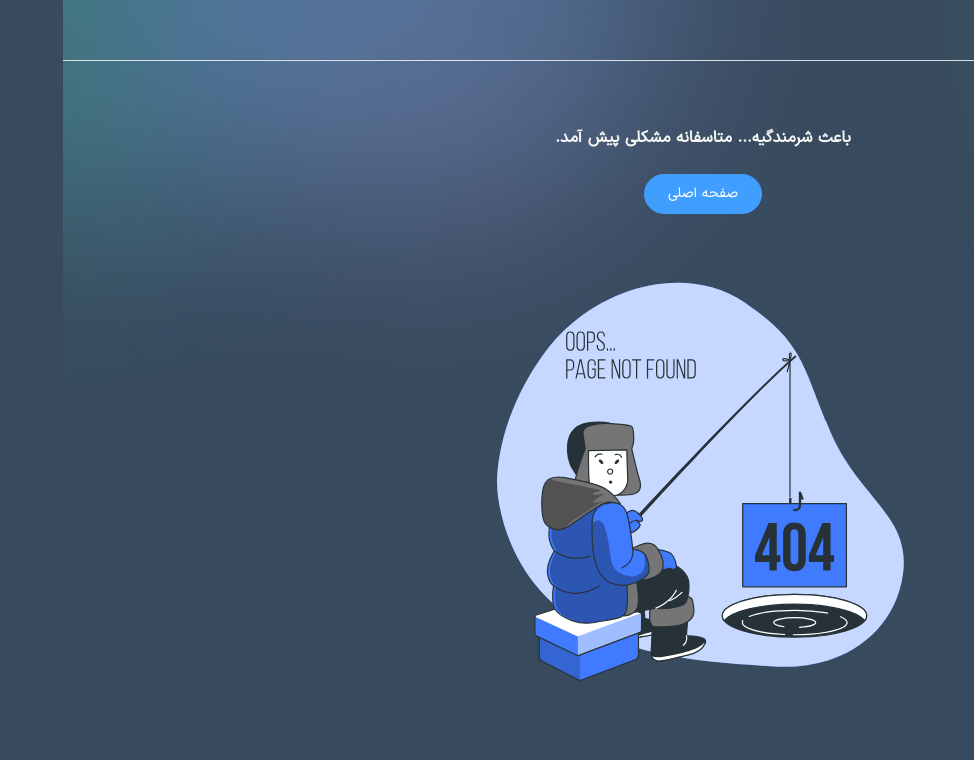
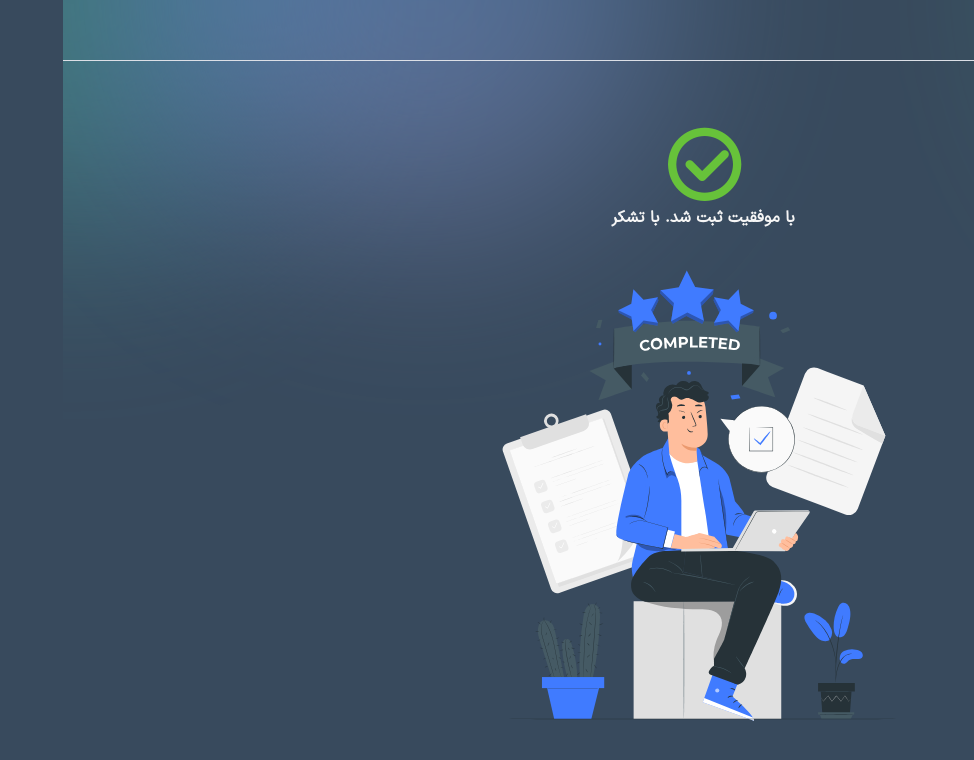
Before and after one commit to ashkantaravati/thesis-survey-app-front, a Vue app: page /success in a window 1280 px wide. Shown: the top 760 px of the page, without its empty margins (306-1280 px from the left). Built offline with nearby package versions, Linux system fonts and the light colour scheme; what @soerenmartius/vue3-clipboard would draw is missing.

Commit message:
move success page out of survey layout

```diff
--- a/src/core/ITwoWayMapper.ts
+++ b/src/core/ITwoWayMapper.ts
@@ -1,6 +1,6 @@
 import IDtoFromModelMapper from "./IDtoFromModelMapper";
 import IModelFromDtoMapper from "./IModelFromDtoMapper";
 
-export default interface ITwoWayMapper
-  extends IDtoFromModelMapper,
-    IModelFromDtoMapper {}
+interface ITwoWayMapper extends IDtoFromModelMapper, IModelFromDtoMapper {}
+
+export default ITwoWayMapper;
--- a/src/layouts/SurveyLayout.vue
+++ b/src/layouts/SurveyLayout.vue
@@ -99,7 +99,7 @@ export default defineComponent({
       return this.steps.find((step) => step.index === index);
     },
     goToSuccessPage() {
-      this.$router.push({ name: "survey-success" });
+      this.$router.push({ name: "success" });
     },
     goToErrorPage() {
       this.$router.push({ name: "error" });
--- a/src/router/index.ts
+++ b/src/router/index.ts
@@ -2,6 +2,7 @@ import { createWebHistory, createRouter } from "vue-router";
 import Home from "@/views/Home.vue";
 import NotFound from "@/views/NotFound.vue";
 import Error from "@/views/Error.vue";
+import Success from "@/views/Success.vue";
 import Dashboard from "@/views/Dashboard.vue";
 import { RegistrationLayout, SurveyLayout } from "@/layouts";
 import {
@@ -12,7 +13,6 @@ import {
   SurveyStep3,
   SurveyStep4,
   SurveyStep5,
-  SurveySuccess,
 } from "@/views/survey";
 import {
   GeneralInfo,
@@ -106,15 +106,15 @@ const routes = [
         name: "survey-review",
         component: SurveyReview,
       },
-      {
-        path: "success",
-        name: "survey-success",
-        component: SurveySuccess,
-      },
     ],
   },
   { path: "/error", name: "error", component: Error },
   { path: "/:pathMatch(.*)*", name: "NotFound", component: NotFound },
+  {
+    path: "/success",
+    name: "success",
+    component: Success,
+  },
 ];
 
 const router = createRouter({
--- a/src/views/survey/SurveySuccess.vue
+++ b/src/views/Success.vue
@@ -2,16 +2,19 @@
   <el-row class="jc-center">
     <el-col :xs="24" :lg="18" :xl="18">
       <h4 class="text-center mb-halfrem">
-        <i class="el-icon-circle-check d-block " style="     font-weight: 900;   font-size: 5rem;
+        <i
+          class="el-icon-circle-check d-block "
+          style="     font-weight: 900;   font-size: 5rem;
     color: #67c23a;
-    display: block;"></i>
+    display: block;"
+        ></i>
         با موفقیت ثبت شد. با تشکر
       </h4>
       <div class="text-center"></div>
       <div class="mt-1rem">
         <img
           class="responsive-img"
-          src="../../assets/images/Completed-pana.svg"
+          src="@/assets/images/Completed-pana.svg"
           alt=""
         />
       </div>
@@ -23,7 +26,7 @@
 import { defineComponent } from "vue";
 
 export default defineComponent({
-  name: "SurveySuccess",
+  name: "Success",
 });
 </script>
 
--- a/src/views/survey/index.ts
+++ b/src/views/survey/index.ts
@@ -5,7 +5,6 @@ import SurveyStep3 from "./SurveyStep3.vue";
 import SurveyStep4 from "./SurveyStep4.vue";
 import SurveyStep5 from "./SurveyStep5.vue";
 import SurveyReview from "./SurveyReview.vue";
-import SurveySuccess from "./SurveySuccess.vue";
 
 export {
   SurveyIntro,
@@ -15,5 +14,4 @@ export {
   SurveyStep4,
   SurveyStep5,
   SurveyReview,
-  SurveySuccess,
 };
```
